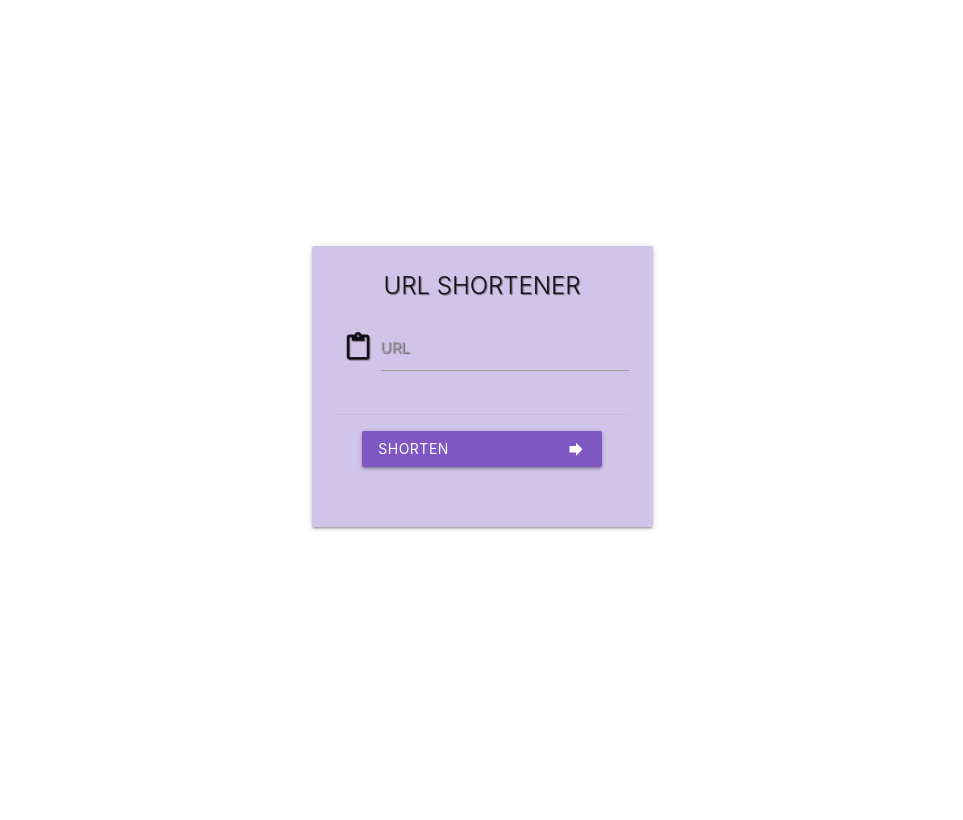
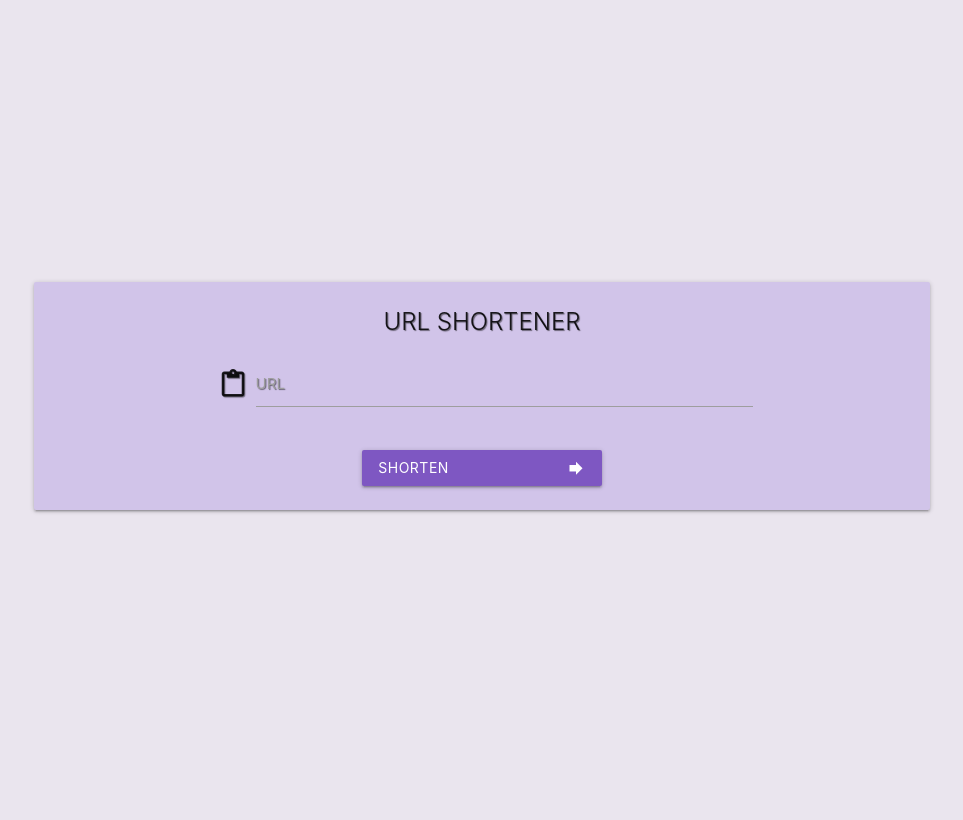
Before and after one commit to ChronoLogic12/url-shortener, a Flask app: page /shortener in a window 1280 px wide. Shown: the whole page, without its empty margins (158-1121 px from the left). Before the commit the page ends 530 px from the top, so only its background shows below. Run offline with Flask 2, Linux system fonts and the light colour scheme; some libraries are stand-ins or nearby versions.

Commit message:
Style: adjust styling for input box

```diff
--- a/static/css/style.css
+++ b/static/css/style.css
@@ -5,3 +5,7 @@
 .text-shadow {
 	text-shadow: 1px 1px 1px rgba(0, 0, 0, 0.5);
 }
+
+body {
+	background-color: #eae5ee;
+}
--- a/templates/base.html
+++ b/templates/base.html
@@ -30,7 +30,7 @@
         {% endwith %}
     </section>
 
-    <main class="container page-height valign-wrapper">
+    <main class="container row page-height valign-wrapper">
         {% block content %}
         {% endblock content %}
     </main>
--- a/templates/shortener.html
+++ b/templates/shortener.html
@@ -1,21 +1,18 @@
 {%extends "base.html" %}
 {% block content %}
 
+<div class=" col s12 card deep-purple lighten-4 text-shadow center-align">
+    <div class="card-content center-align">
+        <span class="card-title flow-text">URL SHORTENER</span>
+        <form method="POST" action="{{ url_for("shorten")}}">
             <div class="row">
-    <div class="col center-align">
-        <div class="card deep-purple lighten-4 text-shadow">
-            <div class="card-content">
-                <span class="card-title">URL SHORTENER</span>
-                <div class="row s12">
-                    <form class="col" method="POST" action="{{ url_for("shorten")}}">
-                        <div class="row">
-                            <div class="input-field col s12">
+                <div class="input-field col s8 offset-s2">
                     <span class="material-icons prefix">content_paste</span>
                     <input id="url-long" name="url-long" type="text" class="validate" required>
                     <label for="url-long">URL</label>
                 </div>
             </div>
-                        <div class="card-action">
+            <div>
                 <button class="btn deep-purple lighten-1" type="submit" name="action">Shorten
                     <i class="material-icons right">arrow forward</i>
                 </button>
@@ -23,8 +20,5 @@
         </form>
     </div>
 </div>
-        </div>
-    </div>
-</div>
 
 {% endblock content%}
```
Lines whose indentation alone changed are shown as unchanged.
